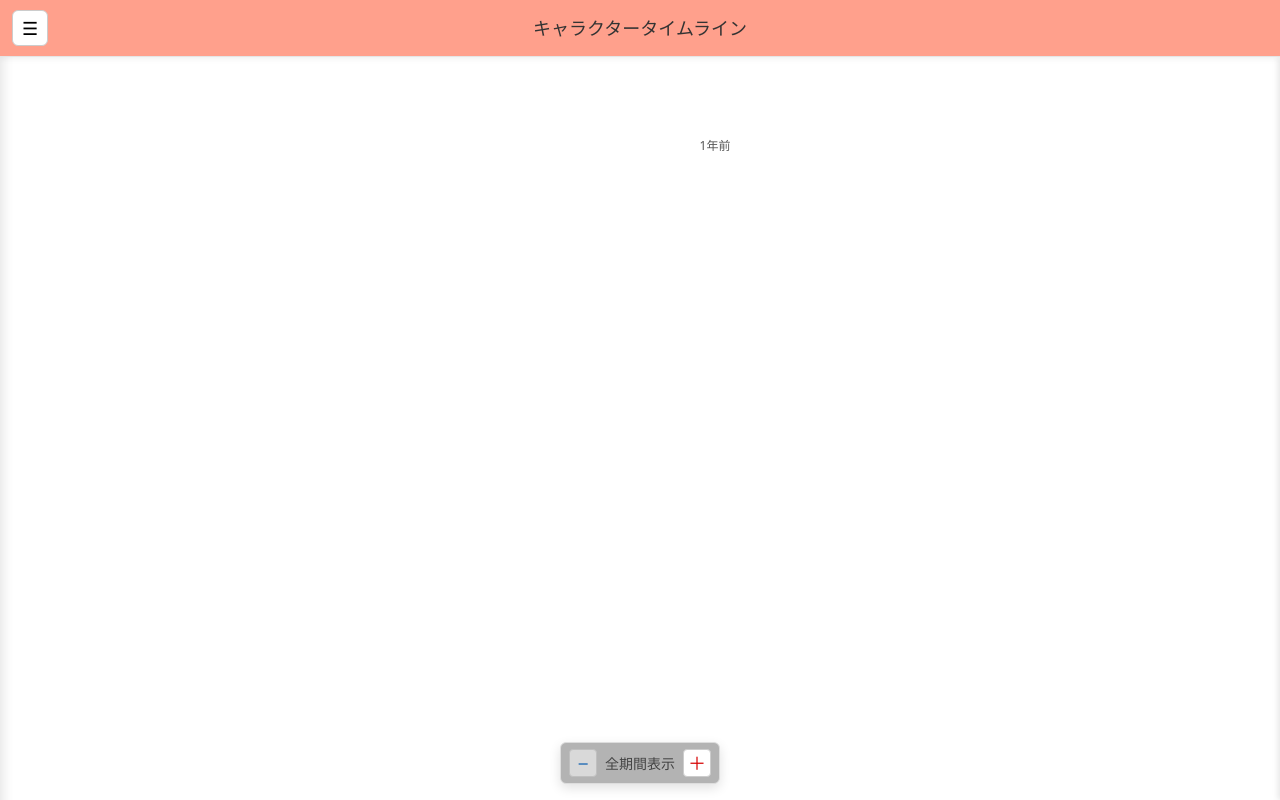
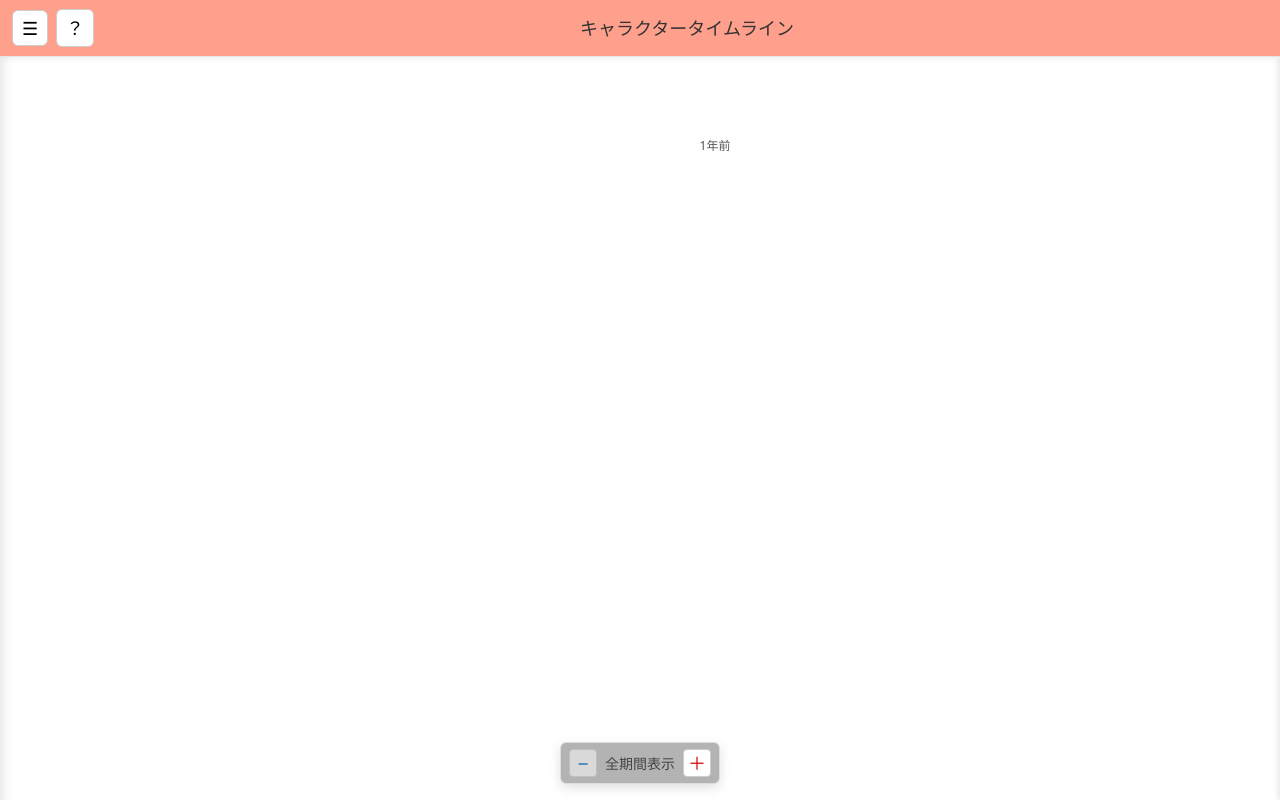
Before and after one commit to rectaris/gakumasu-timeline, a Vue app: page / in a window 1280 px wide. Built offline with nearby package versions, Linux system fonts and the light colour scheme.

Commit message:
manual update

```diff
--- a/src/App.vue
+++ b/src/App.vue
@@ -130,12 +130,21 @@ const isCurrentCategoryEmpty = computed(() => laneOptions.value.length === 0);
 
 <template>
   <header class="app-header">
+    <div class="header-left">
       <button
         class="menu-button"
         type="button"
         aria-label="メニューを開く"
         @click="toggleMenu"
       >☰</button>
+      <a
+        class="manual-button"
+        href="docs/manual.md"
+        target="_blank"
+        rel="noopener noreferrer"
+        aria-label="マニュアルを開く"
+      >？</a>
+    </div>
     <div class="app-title">キャラクタータイムライン</div>
   </header>
 
--- a/src/style.css
+++ b/src/style.css
@@ -283,7 +283,7 @@ body {
   right: 0;
   height: 56px;
   display: grid;
-  grid-template-columns: 56px 1fr 56px;
+  grid-template-columns: auto 1fr auto;
   align-items: center;
   justify-items: center;
   background: #ffa08c;
@@ -299,8 +299,6 @@ body {
 }
 
 .menu-button {
-  justify-self: start;
-  margin-left: 12px;
   width: 36px;
   height: 36px;
   border: 1px solid #ccc;
@@ -314,6 +312,32 @@ body {
   line-height: 1;
   padding: 0;
   color: #000000;
+  cursor: pointer;
+}
+
+.header-left {
+  justify-self: start;
+  margin-left: 12px;
+  display: inline-flex;
+  align-items: center;
+  gap: 8px;
+}
+
+.manual-button {
+  width: 36px;
+  height: 36px;
+  border: 1px solid #ccc;
+  background: #fff;
+  border-radius: 6px;
+  display: inline-flex;
+  align-items: center;
+  justify-content: center;
+  font-size: 18px;
+  font-weight: 700;
+  line-height: 1;
+  padding: 0;
+  color: #000000;
+  text-decoration: none;
   cursor: pointer;
 }
 
```
Also changed, not shown: 5 other files (tests, documents, lock files or other folders). Lines whose indentation alone changed are shown as unchanged.
